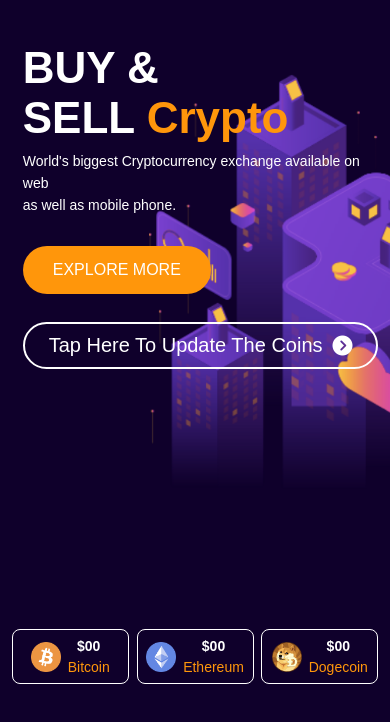
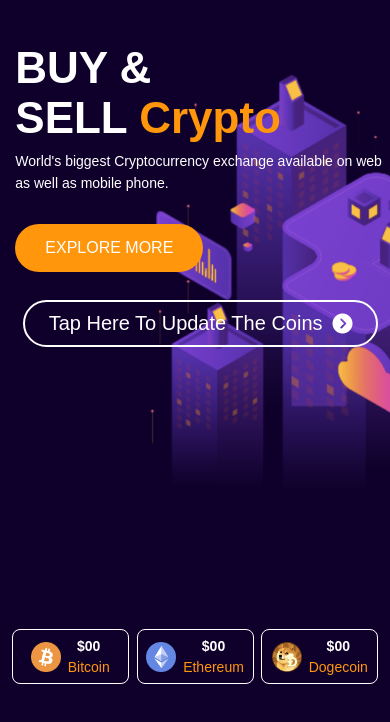
Before and after one commit to AlirezaHassaniEghtedar/cryptocurrency-website.com, a plain HTML site: page index.html in a window 390 px wide. Shown: the part 62-784 px from the top of the page. Drawn offline with Linux system fonts and the light colour scheme; no server answers.

Commit message:
update css

```diff
--- a/style.css
+++ b/style.css
@@ -169,7 +169,7 @@ nav ul li a {
 
     .content {
         margin-top: 7%;
-        margin-left: 4%;
+        margin-left: 2%;
     }
 
     .content h1 {
```
